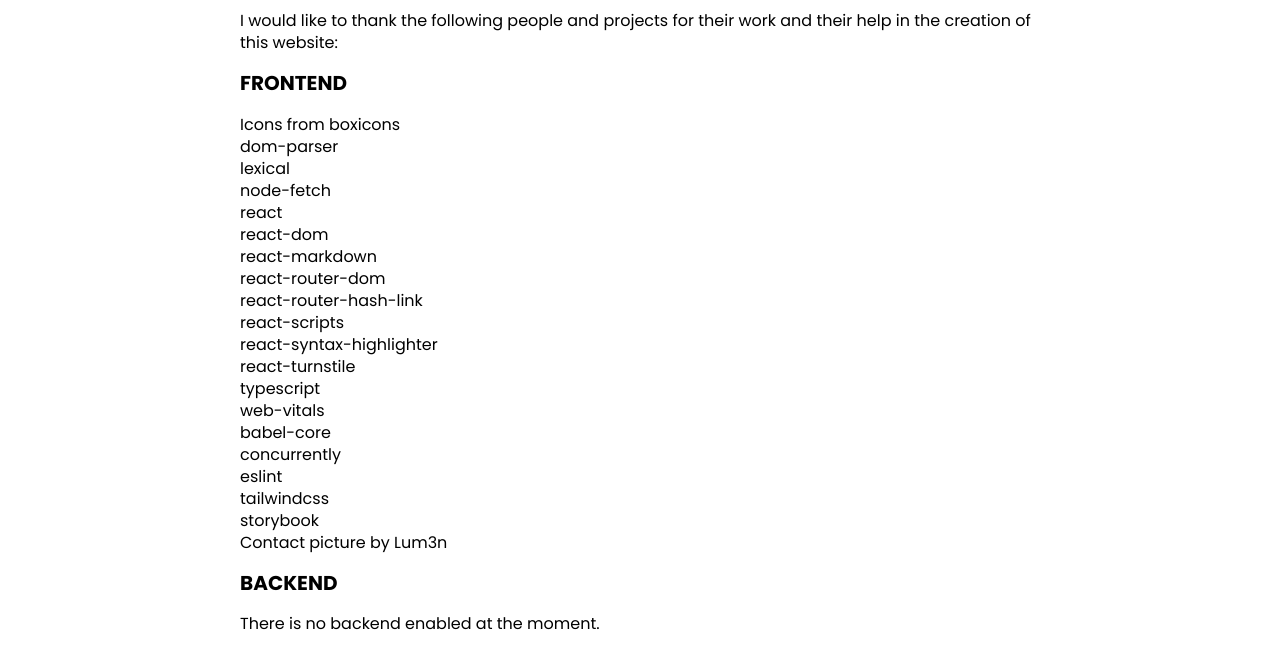
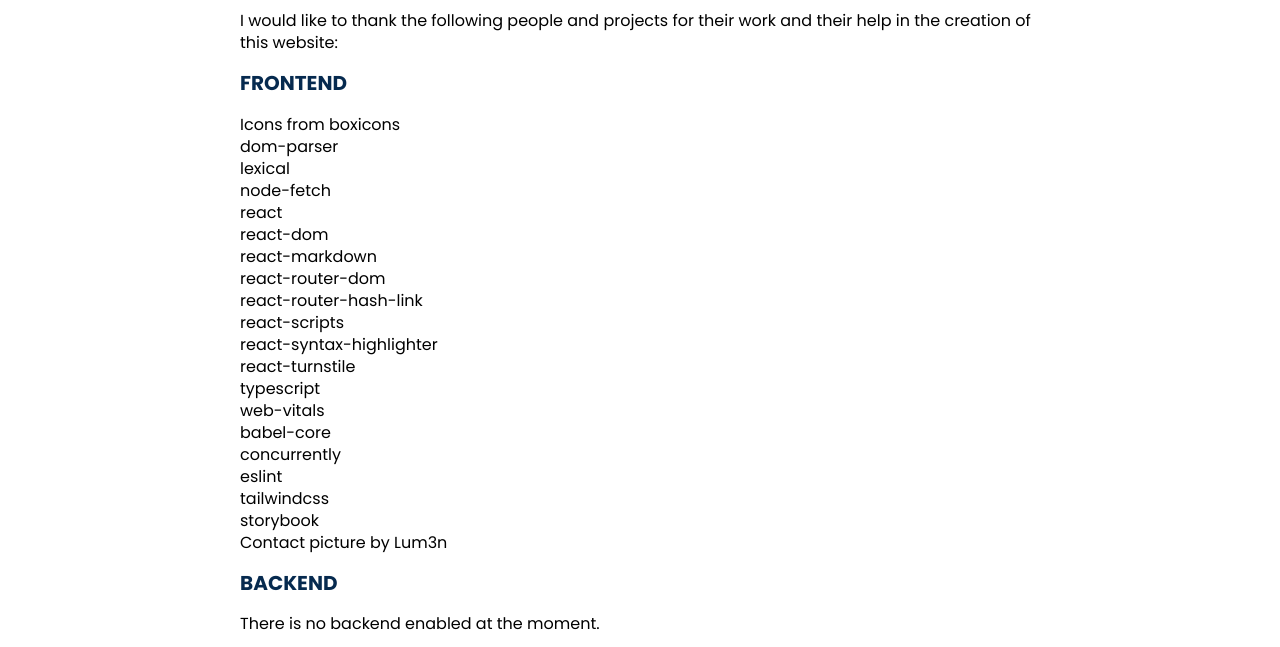
Before and after one commit to Vortezz/vortezzdev, a React (Create React App) app: page /attributions in a window 1280 px wide. Shown: the part 258-905 px from the top of the page. Built offline with nearby package versions, Linux system fonts and the light colour scheme.

Commit message:
fix: heading color

```diff
--- a/src/pages/legal/AttributionsPage.tsx
+++ b/src/pages/legal/AttributionsPage.tsx
@@ -9,7 +9,7 @@
 					<div className={"mb-4 dark:text-white"}>
 						I would like to thank the following people and projects for their work and their help in the creation of this website:
 					</div>
-					<h2 className={"mb-4 dark:text-white font-bold text-xl"}>FRONTEND</h2>
+					<h2 className={"mb-4 text-primary-800 dark:text-white font-bold text-xl"}>FRONTEND</h2>
 					<ul className={"mb-4 dark:text-white"}>
 						<li>Icons from <a href="https://boxicons.com/"
 							rel={"noreferrer"}
@@ -72,7 +72,7 @@
 							rel={"noreferrer"}
 							target={"_blank"}>Contact picture by Lum3n</a></li>
 					</ul>
-					<h2 className={"mb-4 dark:text-white font-bold text-xl"}>BACKEND</h2>
+					<h2 className={"mb-4 text-primary-800 dark:text-white font-bold text-xl"}>BACKEND</h2>
 					<div className={"mb-4 dark:text-white"}>There is no backend enabled at the moment.</div>
 				</div>
 			</div>
```
